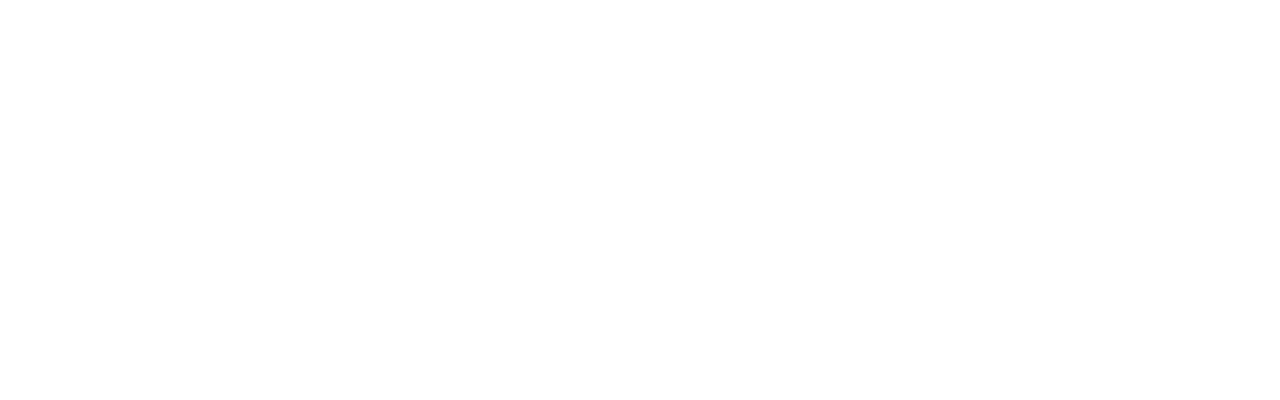
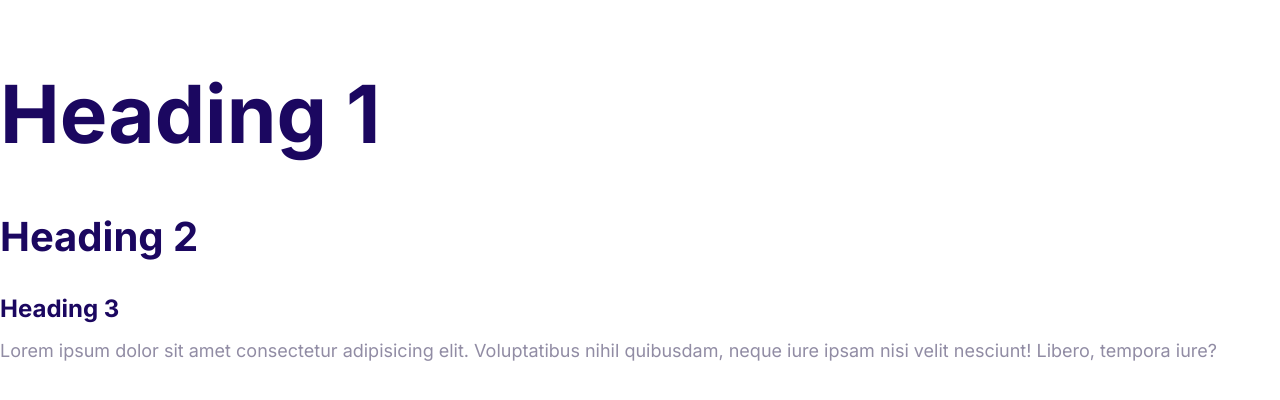
Before and after one commit to xkolumber/moshify, a plain HTML site: page index.html in a window 1280 px wide. Drawn offline with Linux system fonts and the light colour scheme.

Commit message:
Define the styles for the fonts.

```diff
--- a/css/styles.css
+++ b/css/styles.css
@@ -5,3 +5,44 @@
     --color-headings:#1b0760;
     --color-body:#918ca4;
 }
+html{
+    font-size: 62.5%;
+}
+body{
+    font-family: Inter, Arial, Helvetica, sans-serif;
+    color: var(--color-body);
+    font-size: 2.5rem;
+    line-height: 1.5;
+}
+h1,h2,h3{
+    color:var(--color-headings);
+    margin-bottom: 1rem;
+}
+h1{
+    font-size: 7rem;
+}
+h2{
+    font-size: 4rem;
+}
+h3{
+    font-size: 3rem;
+
+}
+p{
+    margin-top: 0;
+}
+
+@media screen and (min-width: 1024px){
+    body{
+        font-size: 1.8rem;
+    }
+    h1{
+        font-size: 8rem;
+    }
+    h2{
+        font-size: 4rem;
+    }
+    h3{
+        font-size: 2.4rem;
+    }
+}
--- a/index.html
+++ b/index.html
@@ -4,8 +4,23 @@
     <meta charset="UTF-8" />
     <meta name="viewport" content="width=device-width, initial-scale=1.0" />
     <title>Document</title>
+    <link rel="preconnect" href="https://fonts.googleapis.com" />
+    <link rel="preconnect" href="https://fonts.gstatic.com" crossorigin />
+    <link
+      href="https://fonts.googleapis.com/css2?family=Inter:wght@400;700&display=swap"
+      rel="stylesheet"
+    />
     <link rel="stylesheet" href="/css/normalize.css" />
     <link rel="stylesheet" href="/css/styles.css" />
   </head>
-  <body></body>
+  <body>
+    <h1>Heading 1</h1>
+    <h2>Heading 2</h2>
+    <h3>Heading 3</h3>
+    <p>
+      Lorem ipsum dolor sit amet consectetur adipisicing elit. Voluptatibus
+      nihil quibusdam, neque iure ipsam nisi velit nesciunt! Libero, tempora
+      iure?
+    </p>
+  </body>
 </html>
```
